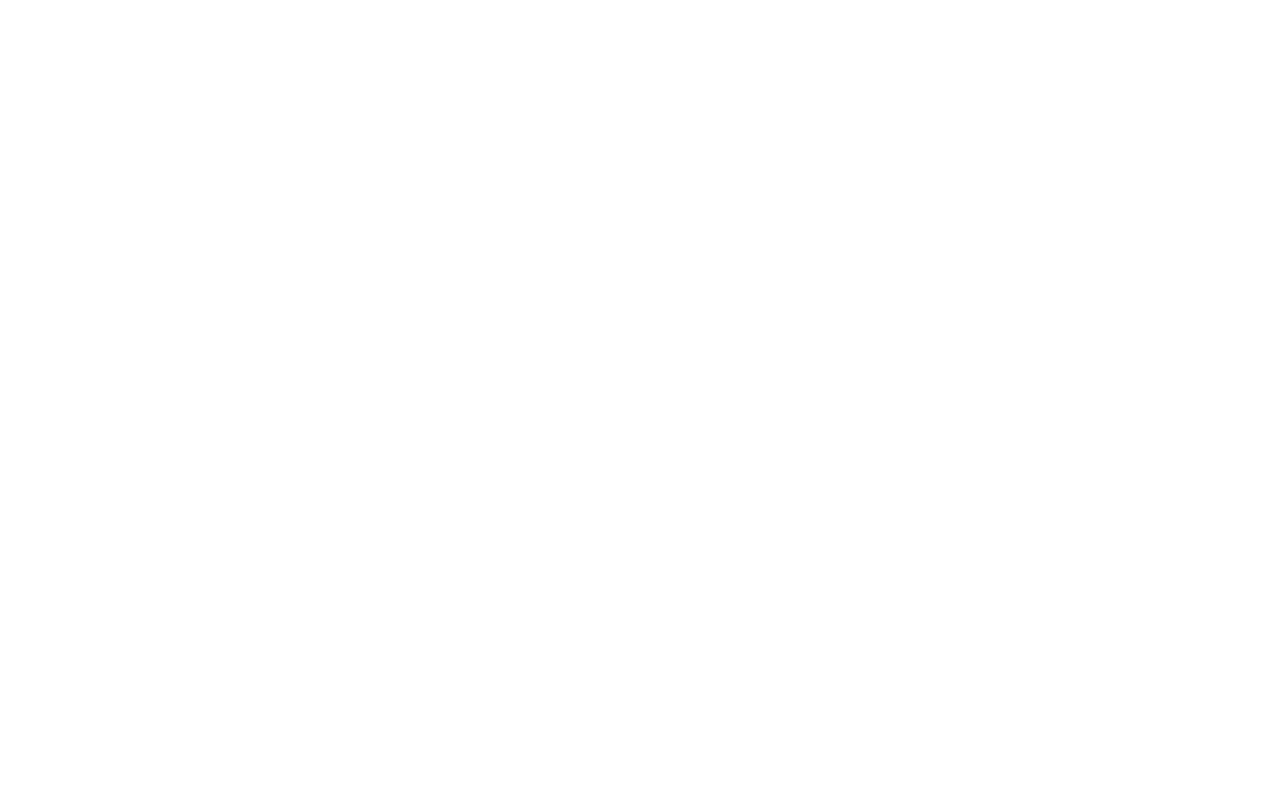
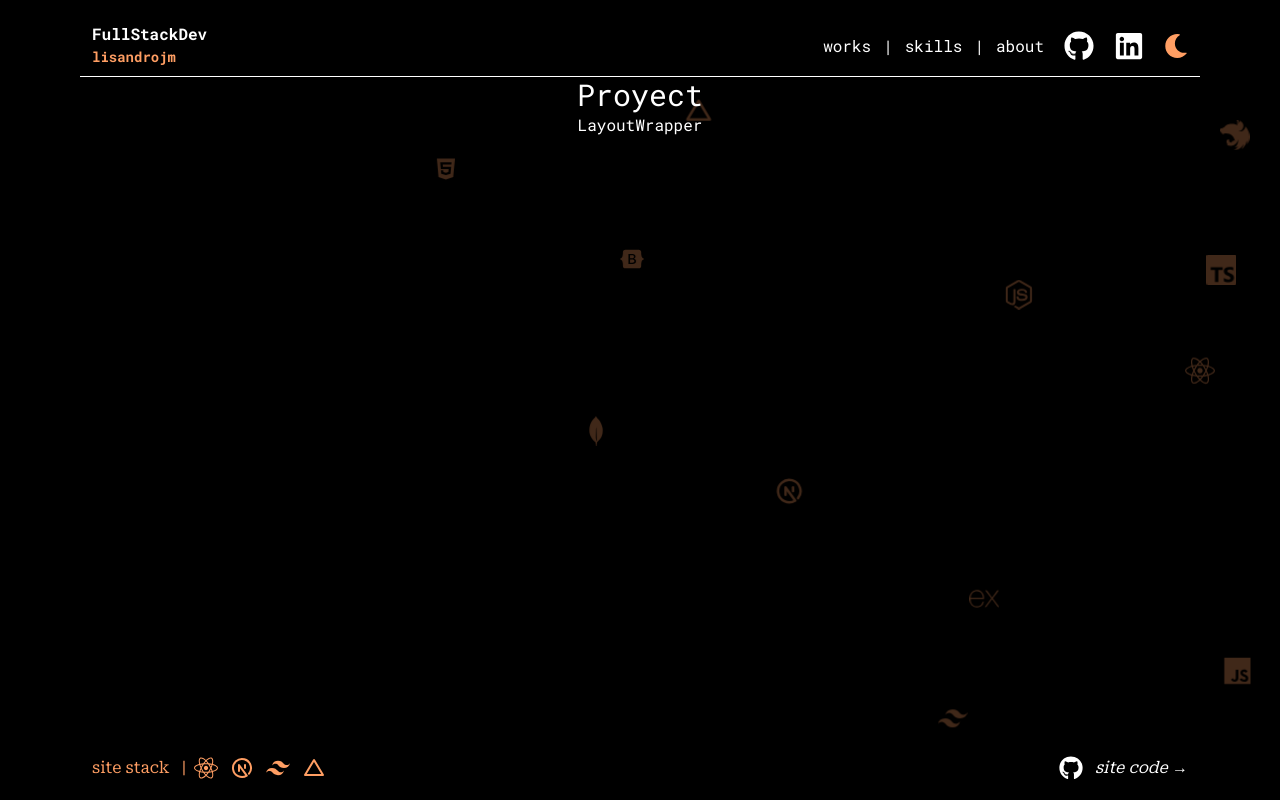
Before and after one commit to lisandrojm/portfolio-svh-running, a Next.js app: page /proyect in a window 1280 px wide. Before the commit this address had no page. Built offline with nearby package versions, Linux system fonts and the light colour scheme.

Commit message:
route-proyect

```diff
--- a/src/app/(routes)/route/page.tsx
+++ b/src/app/(routes)/proyect/page.tsx
@@ -6,7 +6,7 @@ export default function RootRoutePage() {
   return (
     <LayoutWrapper>
       <div className="flex flex-col items-center justify-center">
-        <h1 className="text-3xl">Route </h1>
+        <h1 className="text-3xl">Proyect</h1>
         <p>LayoutWrapper</p>
       </div>
     </LayoutWrapper>
```
